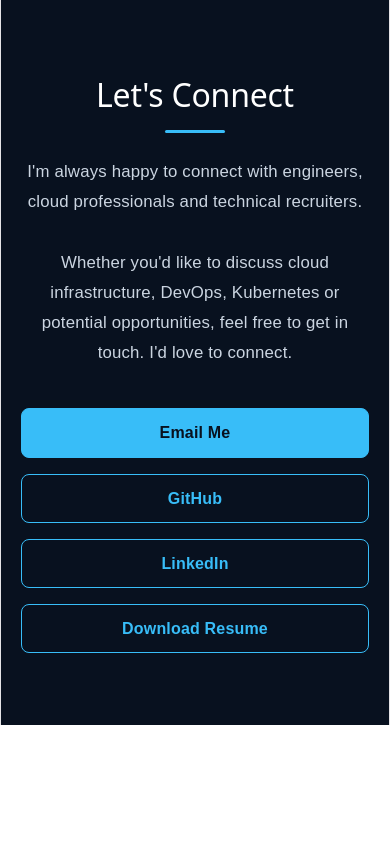
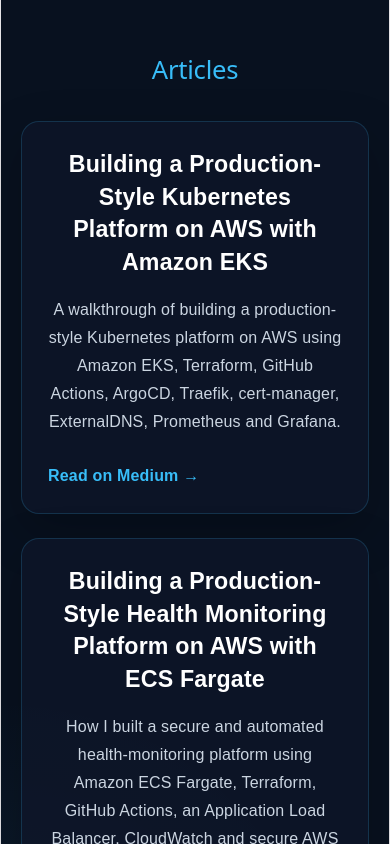
Before and after one commit to Param2ray/paramjyot-portfolio, a React (Vite) app: page / in a window 390 px wide. Shown: the part 6400-7244 px from the top of the page. Before the commit the page ends 7125 px from the top, so only its background shows below. Built offline with nearby package versions, Linux system fonts and the light colour scheme.

Commit message:
Update portfolio content and add ECS video walkthrough

```diff
--- a/src/App.css
+++ b/src/App.css
@@ -11,6 +11,10 @@
   font-family: Arial, Helvetica, sans-serif;
   background: #08111f;
   color: #ffffff;
+}
+
+a {
+  color: inherit;
 }
 
 .hero {
@@ -101,3 +105,102 @@
 .secondary-button:hover {
   box-shadow: 0 10px 30px rgba(56, 189, 248, 0.15);
 }
+
+/* Articles Section */
+
+.articles-section {
+  padding: 96px 24px;
+  background:
+    radial-gradient(
+      circle at bottom left,
+      rgba(56, 189, 248, 0.08),
+      transparent 30%
+    ),
+    #08111f;
+}
+
+.section-container {
+  width: min(1100px, 100%);
+  margin: 0 auto;
+}
+
+.articles-section h2 {
+  margin: 0 0 36px;
+  text-align: center;
+}
+
+.articles-grid {
+  display: grid;
+  grid-template-columns: repeat(2, minmax(0, 1fr));
+  gap: 24px;
+}
+
+.article-card {
+  display: flex;
+  flex-direction: column;
+  min-height: 320px;
+  padding: 32px;
+  border: 1px solid rgba(56, 189, 248, 0.18);
+  border-radius: 18px;
+  background: rgba(15, 23, 42, 0.78);
+  box-shadow: 0 18px 50px rgba(0, 0, 0, 0.22);
+  transition:
+    transform 0.2s ease,
+    border-color 0.2s ease,
+    box-shadow 0.2s ease;
+}
+
+.article-card:hover {
+  transform: translateY(-4px);
+  border-color: rgba(56, 189, 248, 0.55);
+  box-shadow: 0 24px 60px rgba(0, 0, 0, 0.3);
+}
+
+.article-card h3 {
+  margin: 0 0 18px;
+  color: #ffffff;
+  font-size: 1.45rem;
+  line-height: 1.4;
+}
+
+.article-card p {
+  margin: 0 0 28px;
+  color: #cbd5e1;
+  font-size: 1rem;
+  line-height: 1.75;
+}
+
+.article-link {
+  width: fit-content;
+  margin-top: auto;
+  color: #38bdf8;
+  font-weight: 700;
+  text-decoration: none;
+  transition:
+    color 0.2s ease,
+    transform 0.2s ease;
+}
+
+.article-link:hover {
+  color: #7dd3fc;
+  transform: translateX(3px);
+}
+
+@media (max-width: 768px) {
+  .hero {
+    padding: 32px 20px;
+  }
+
+  .articles-section {
+    padding: 72px 20px;
+  }
+
+  .articles-grid {
+    grid-template-columns: 1fr;
+  }
+
+  .article-card {
+    min-height: auto;
+    padding: 26px;
+  }
+}
--- a/src/App.jsx
+++ b/src/App.jsx
@@ -6,6 +6,7 @@
 import Skills from './components/Skills.jsx'
 import Experience from './components/Experience.jsx'
 import Projects from './components/Projects.jsx'
+import Articles from './components/Articles.jsx'
 import Contact from './components/Contact.jsx'
 
 function App() {
@@ -17,6 +18,7 @@
       <Skills />
       <Experience />
       <Projects />
+      <Articles />
       <Contact />
     </>
   )
--- a/src/components/Articles.jsx
+++ b/src/components/Articles.jsx
@@ -0,0 +1,48 @@
+function Articles() {
+  const articles = [
+    {
+      title:
+        'Building a Production-Style Kubernetes Platform on AWS with Amazon EKS',
+      description:
+        'A walkthrough of building a production-style Kubernetes platform on AWS using Amazon EKS, Terraform, GitHub Actions, ArgoCD, Traefik, cert-manager, ExternalDNS, Prometheus and Grafana.',
+      link:
+        'https://medium.com/@param_2ray/building-a-production-style-kubernetes-platform-on-aws-with-amazon-eks-e27d533115ce',
+    },
+    {
+      title:
+        'Building a Production-Style Health Monitoring Platform on AWS with ECS Fargate',
+      description:
+        'How I built a secure and automated health-monitoring platform using Amazon ECS Fargate, Terraform, GitHub Actions, an Application Load Balancer, CloudWatch and secure AWS networking.',
+      link:
+        'https://medium.com/@param_2ray/building-a-production-style-health-monitoring-platform-on-aws-with-ecs-fargate-3fd39784f5fc',
+    },
+  ]
+
+  return (
+    <section id="articles" className="articles-section">
+      <div className="section-container">
+        <h2>Articles</h2>
+
+        <div className="articles-grid">
+          {articles.map((article) => (
+            <article className="article-card" key={article.link}>
+              <h3>{article.title}</h3>
+              <p>{article.description}</p>
+
+              <a
+                href={article.link}
+                target="_blank"
+                rel="noreferrer"
+                className="article-link"
+              >
+                Read on Medium →
+              </a>
+            </article>
+          ))}
+        </div>
+      </div>
+    </section>
+  )
+}
+
+export default Articles
--- a/src/components/Projects.jsx
+++ b/src/components/Projects.jsx
@@ -79,7 +79,7 @@
       },
       {
         label: 'Video Walkthrough',
-        href: '#',
+        href: 'https://www.loom.com/share/74f0653af3ce4eb9a1fb4d8671542cd4',
       },
     ],
   },
```
